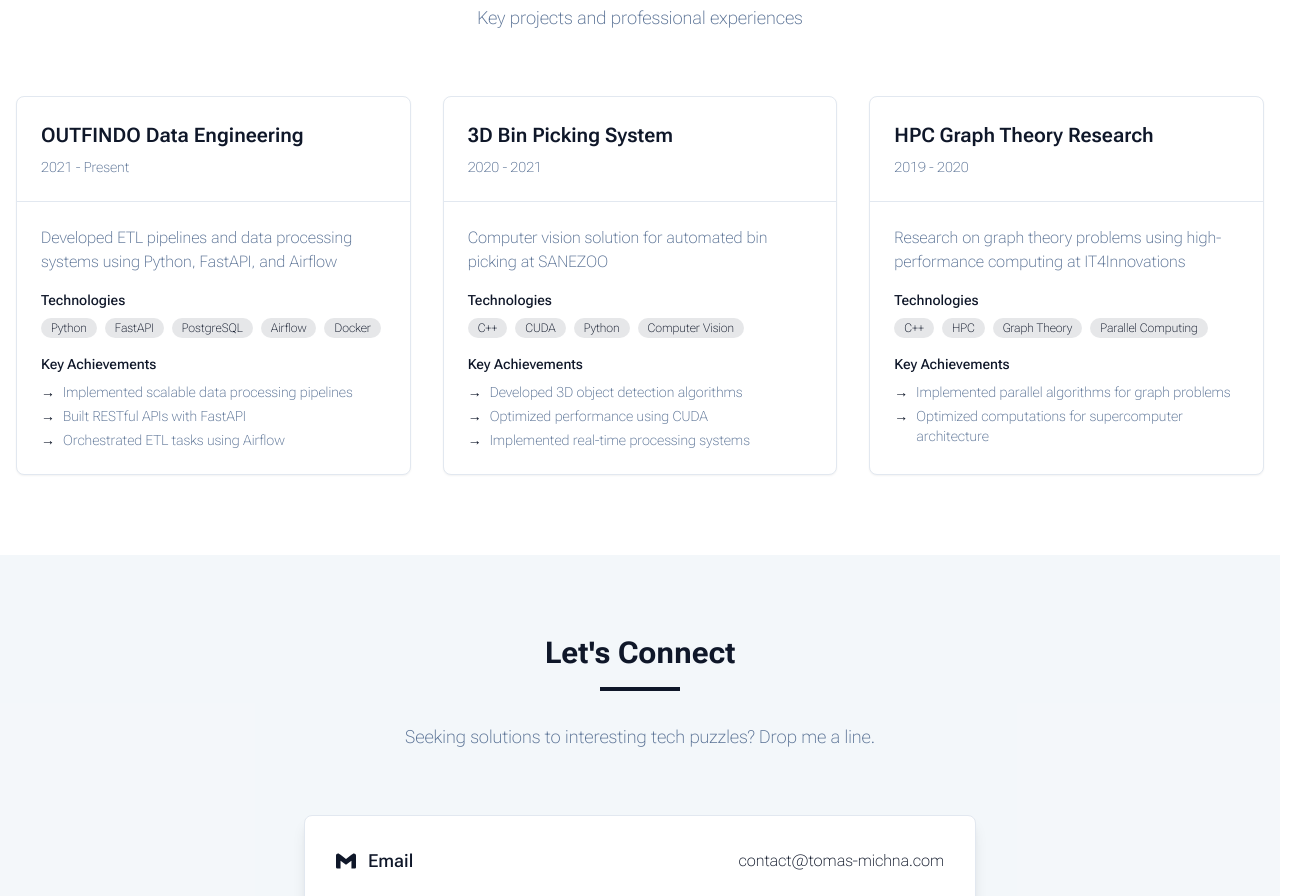
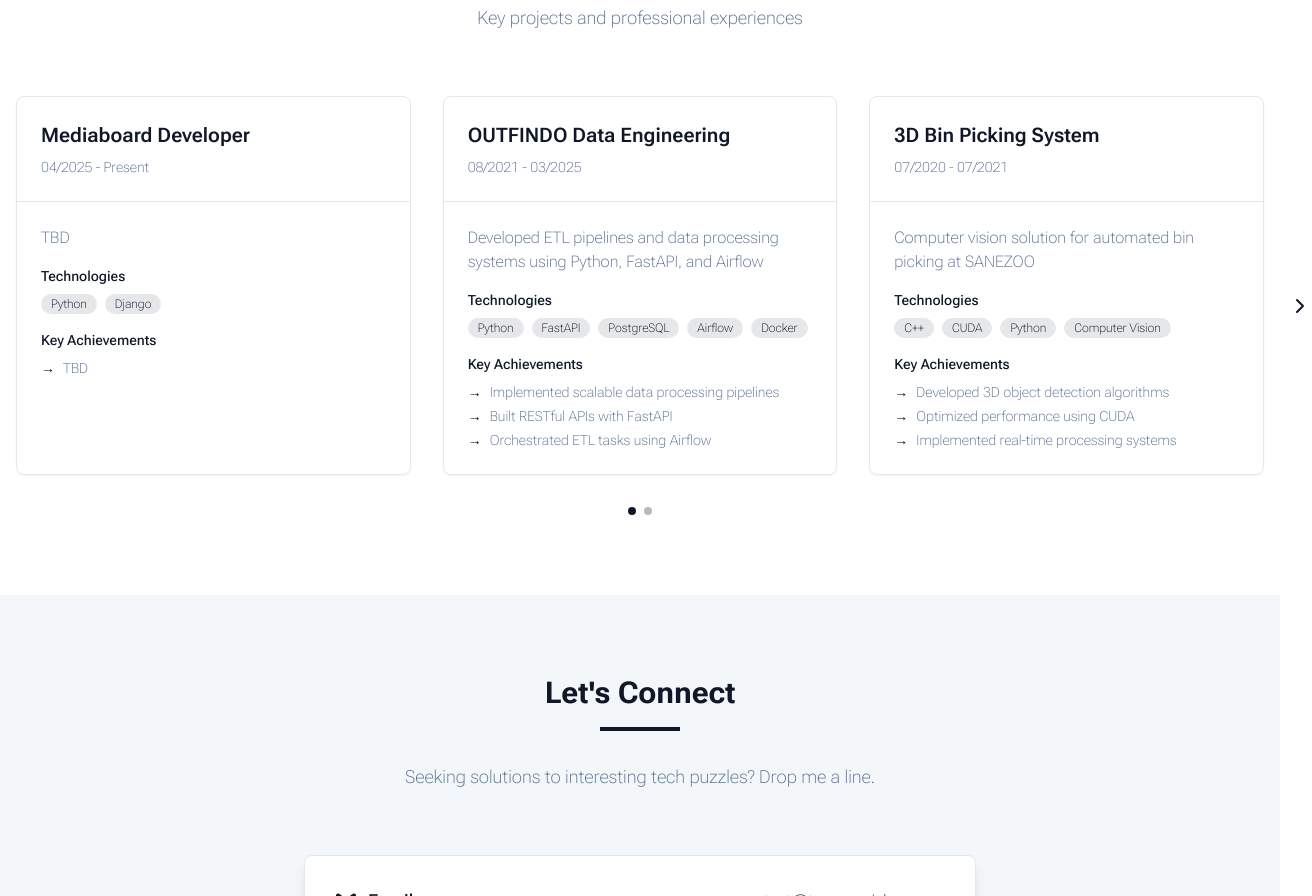
Before and after one commit to Tomichi/portfolio, a SvelteKit app in the folder frontend/: page / in a window 1280 px wide. Shown: the part 2600-3496 px from the top of the page, 1312 px wide, since content can reach past the window. Built offline with nearby package versions, Linux system fonts and the light colour scheme.

Commit message:
Update info about new position

```diff
--- a/frontend/src/routes/+page.ts
+++ b/frontend/src/routes/+page.ts
@@ -132,8 +132,18 @@ export function load() {
 
 	const projects: Project[] = [
 		{
+			title: 'Mediaboard Developer',
+			period: '04/2025 - Present',
+			description:
+				'TBD',
+			technologies: ['Python', 'Django'],
+			highlights: [
+				'TBD',
+			]
+		},
+		{
 			title: 'OUTFINDO Data Engineering',
-			period: '2021 - Present',
+			period: '08/2021 - 03/2025',
 			description:
 				'Developed ETL pipelines and data processing systems using Python, FastAPI, and Airflow',
 			technologies: ['Python', 'FastAPI', 'PostgreSQL', 'Airflow', 'Docker'],
@@ -145,7 +155,7 @@ export function load() {
 		},
 		{
 			title: '3D Bin Picking System',
-			period: '2020 - 2021',
+			period: '07/2020 - 07/2021',
 			description: 'Computer vision solution for automated bin picking at SANEZOO',
 			technologies: ['C++', 'CUDA', 'Python', 'Computer Vision'],
 			highlights: [
@@ -156,7 +166,7 @@ export function load() {
 		},
 		{
 			title: 'HPC Graph Theory Research',
-			period: '2019 - 2020',
+			period: '01/2019 - 06/2020',
 			description:
 				'Research on graph theory problems using high-performance computing at IT4Innovations',
 			technologies: ['C++', 'HPC', 'Graph Theory', 'Parallel Computing'],
```
